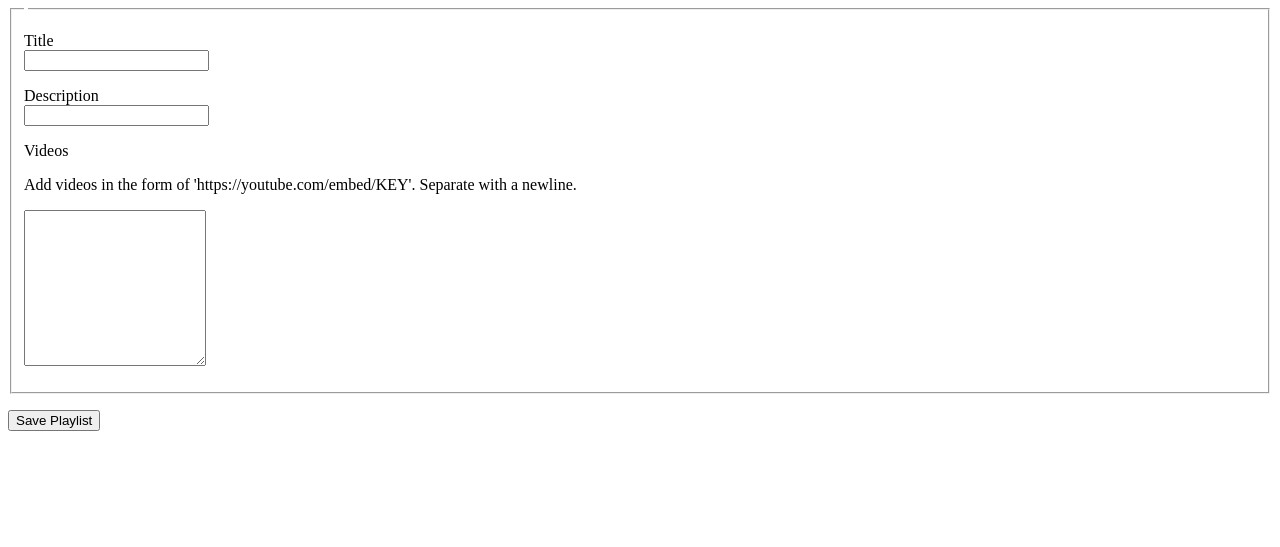
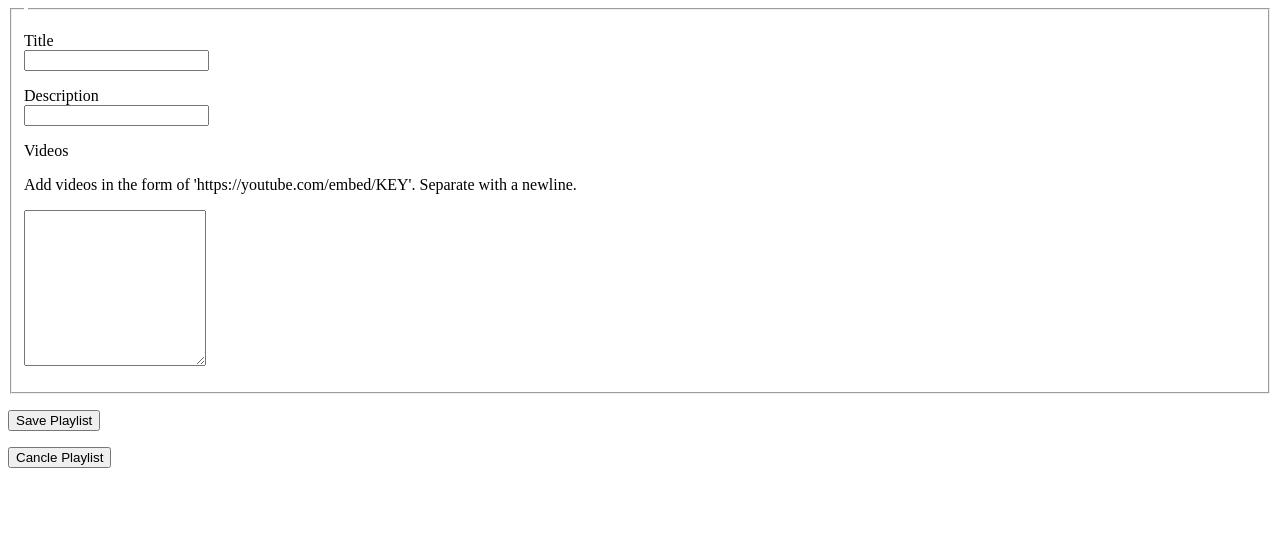
Before and after one commit to MakeMeSenpai/Playlister, a Flask app: template templates/Partial/playlists_form.html in a window 1280 px wide. Shown: the top 547 px of the page. Run offline with Flask 2, Linux system fonts and the light colour scheme; the template is opened without the code that fills it, so the values that code supplies are empty.

```diff
--- a/templates/Partial/playlists_form.html
+++ b/templates/Partial/playlists_form.html
@@ -26,3 +26,8 @@
     <p>
         <button type='submit'>Save Playlist</button>
     </p>
+
+    <!-- Cancle -->
+    <p>
+        <button type="submit">Cancle Playlist</button>
+    </p>
```
